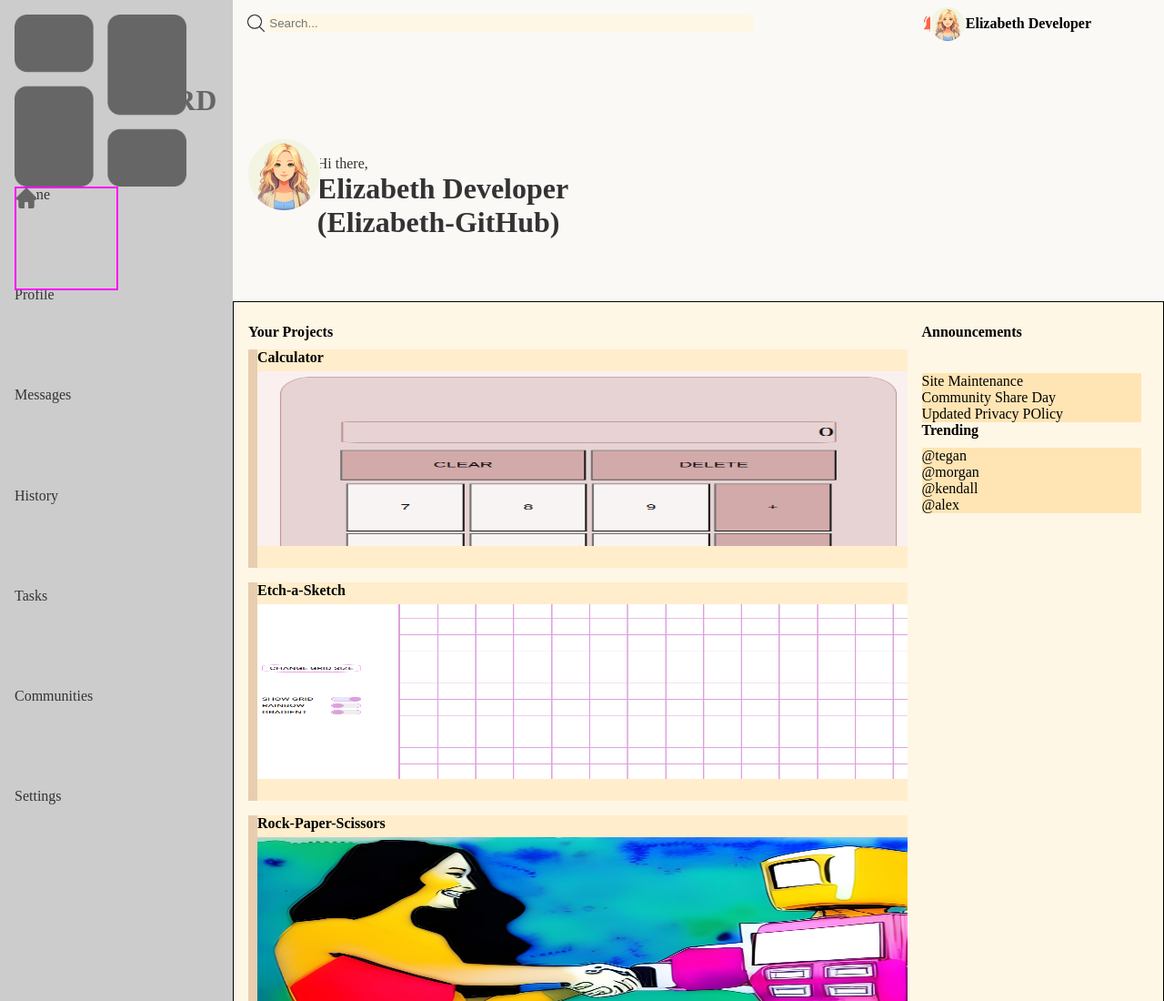
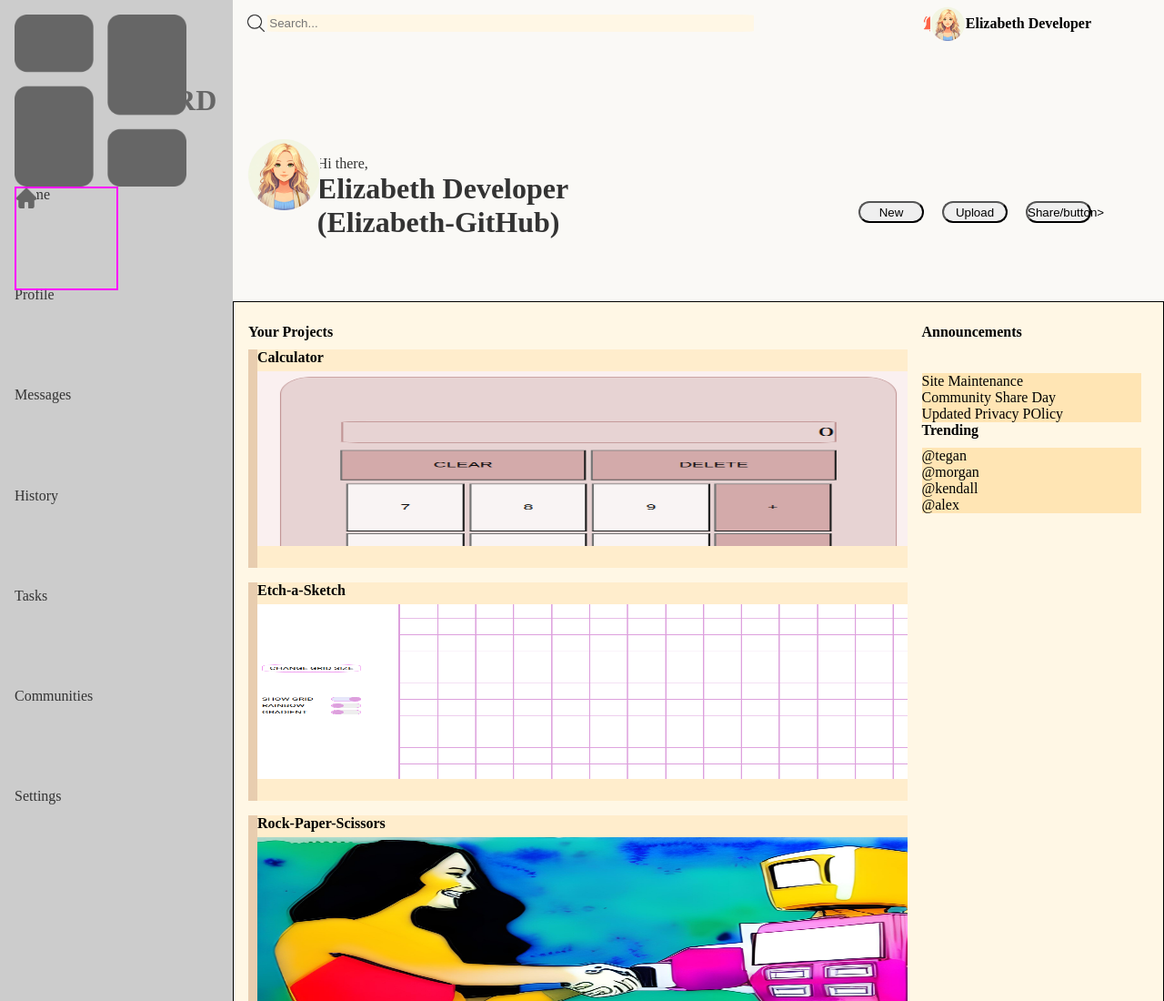
Before and after one commit to Elizabeth-GitHub/admin-dasboard, a plain HTML site: page index.html in a window 1280 px wide. Shown: the top 1100 px of the page at 91% size. Drawn offline with Linux system fonts and the light colour scheme.

Commit message:
Add buttons

```diff
--- a/index.html
+++ b/index.html
@@ -39,15 +39,22 @@
             </div>
             <div id="right-container" class="container top-container">
                 <div id="white-container" class="container ">
-                    <div id="uppercentral-container" class="container">
+                    <div id="upperwhite-container" class="container">
                         <div id="search-container" class="container">
                             <input type="text" id="search" placeholder="Search...">
                         </div>
                         <div id="loggedaccount-container" class="container bold-text">Elizabeth Developer</div>
                     </div>
-                    <div id="greetings-container" class="container">
-                        <p class="header">Hi there,</p>
-                        <h1 class="header">Elizabeth Developer (Elizabeth-GitHub)</h1>
+                    <div id="lowerwhite-container" class="container">
+                        <div id="greetings-container" class="container">
+                            <p class="header">Hi there,</p>
+                            <h1 class="header">Elizabeth Developer (Elizabeth-GitHub)</h1>
+                        </div>
+                        <div id="buttons-container" class="container">
+                            <button class="buttons">New</button>
+                            <button class="buttons">Upload</button>
+                            <button class="buttons">Share/button>
+                        </div>
                     </div>
                 </div>
                 <div id="maincontent-container" class="container">
--- a/style.css
+++ b/style.css
@@ -28,6 +28,12 @@ h2 {
 
 li {
     list-style: none;
+}
+
+button {
+    height: 3vh;
+    border-radius: 50px;
+    width: 9vh;
 }
 
 .container {
@@ -123,7 +129,7 @@ li {
     padding-bottom: 1vh;
 }
 
-#uppercentral-container {
+#upperwhite-container {
     grid-row: 1;
     grid-template-columns: 1.5fr 1fr;
     height: 2vh;
@@ -186,8 +192,13 @@ li {
     left: -3vw;
 }
 
+#lowerwhite-container {
+    grid-row: 2;
+    grid-template-columns: 1.3fr 1fr;
+}
+
 #greetings-container {
-    grid-row: 2;
+    grid-column: 1;
     position: relative;
     width: 30vw;
     height: 5vh;
@@ -206,7 +217,13 @@ li {
     margin-right: 10%;
     position: absolute;
     left: 0;
+}
 
+#buttons-container {
+    grid-template-columns: 1fr 1fr 1fr;
+    gap: 2.5vh;
+    align-items: center;
+    margin-left: auto;
 }
 
 #maincontent-container {
```
